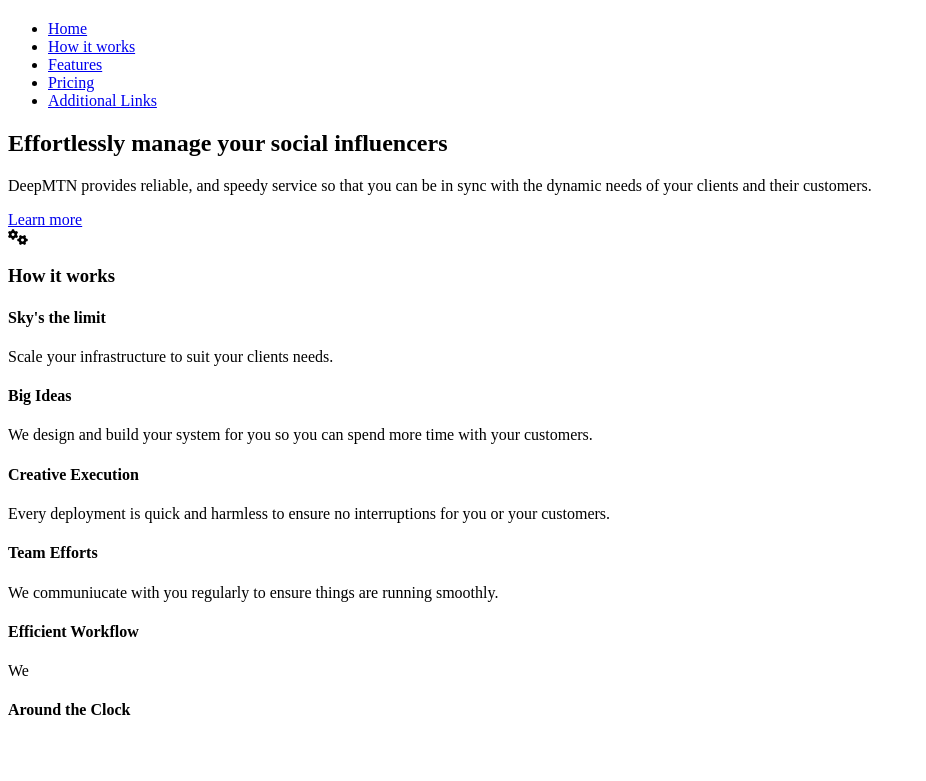
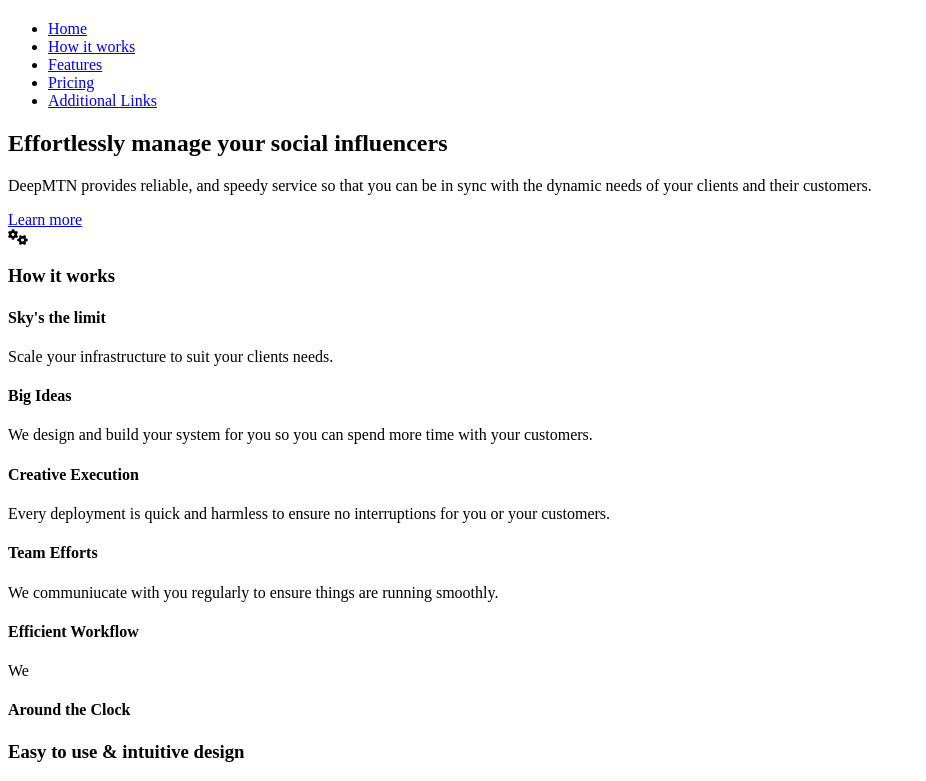
Before and after one commit to adamakers/DeepMTN, a plain HTML site: page index.html in a window 1280 px wide. Shown: the part 60-841 px from the top of the page, without its empty margins (0-926 px from the left). Before the commit the page ends 801 px from the top, so only its background shows below. Drawn offline with Linux system fonts and the light colour scheme.

Commit message:
started adding Easy design

```diff
--- a/index.html
+++ b/index.html
@@ -125,6 +125,11 @@
         ===============
       -->
 
+      <section class="Easy-design">
+        <h3>Easy to use &amp; intuitive design</h3>
+
+      </section>
+
     </div><!-- ./main-wrapper  -->
 
     <script src="scripts/script.js"></script>
```
